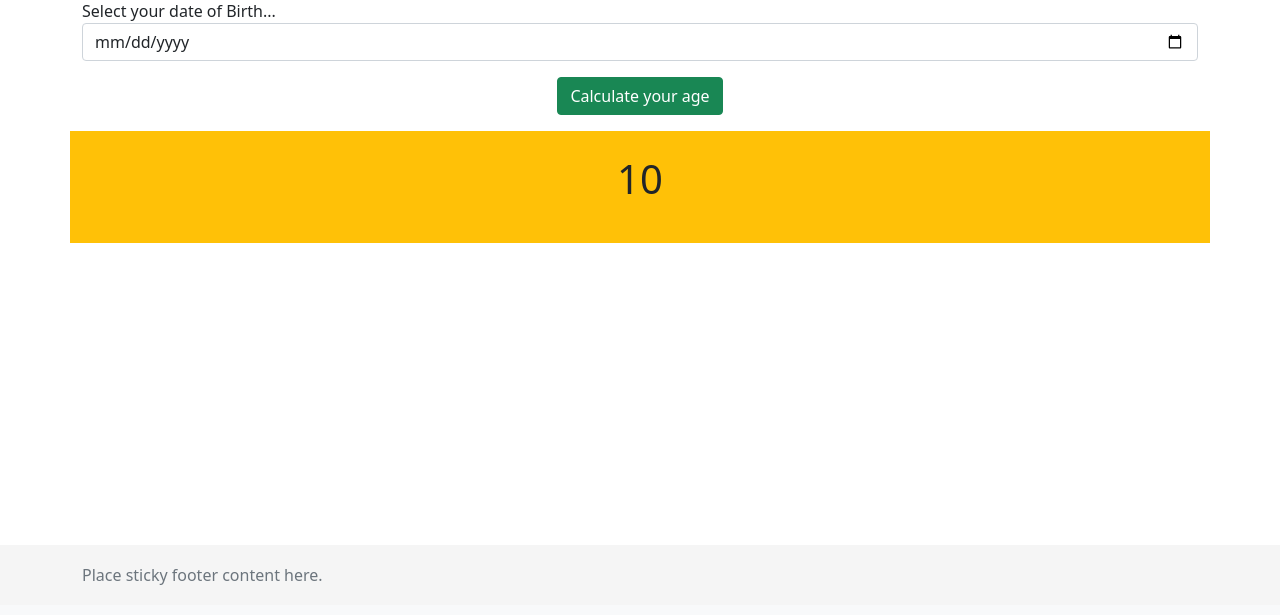
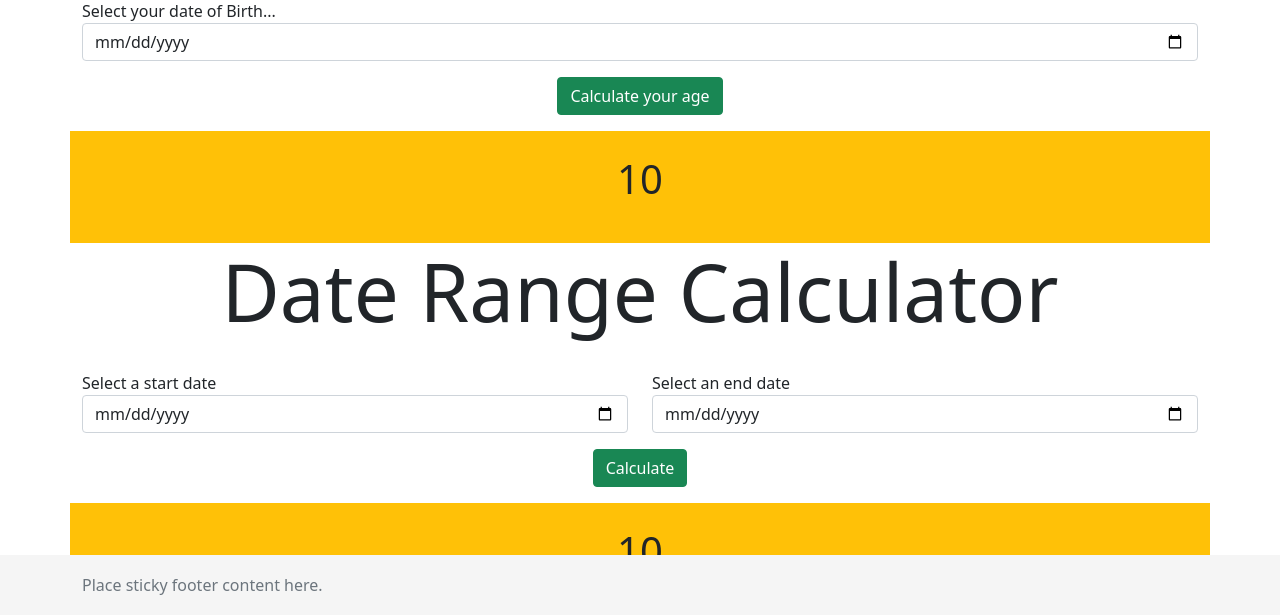
Before and after one commit to muhammadasad251/AgeCalculator, a Django app: template ageCalculator/templates/index.html in a window 1280 px wide. Shown: the part 195-810 px from the top of the page. Before the commit the page ends 780 px from the top, so only its background shows below. Run offline with Django 4.2, Linux system fonts and the light colour scheme; the template is opened without the code that fills it: most values are stand-ins (such as "Sample title", 1, 10 or a date in 2020); some libraries are stand-ins or nearby versions.

Commit message:
date range calculator template

```diff
--- a/ageCalculator/static/styles.css
+++ b/ageCalculator/static/styles.css
@@ -1,11 +1,3 @@
-* {
-  /* background-color: green; */
-}
-
-span {
-  color: red;
-}
-
 /* Sticky footer styles
 -------------------------------------------------- */
 html {
--- a/ageCalculator/templates/index.html
+++ b/ageCalculator/templates/index.html
@@ -60,7 +60,7 @@
     <!-- END nav header -->
 
 
-    <!-- START page content -->
+    <!-- START age calculator content -->
     <main class="container">
         <div class="row">
             <h1 class="display-1 text-center">Age Calculator</h1>
@@ -86,10 +86,51 @@
                 <p id="exact_age" class="display-6 text-center">{{age}}</p>
             </div>
             <!-- END result container -->
-
         </div>
     </main>
-    <!-- END page content -->
+    <!-- END age calculator content -->
+
+    <!-- START date range calculator content -->
+    <main class="container">
+        <div class="row">
+            <h1 class="display-1 text-center">Date Range Calculator</h1>
+
+            <!-- START input form -->
+            <form method="post" class="mt-4">
+                {% csrf_token %}
+                <div class="row">
+                    <div class="col-6">
+                        <label for="date-range-start-date">Select a start
+                            date</label>
+                        <input type="date" name="date"
+                            id="date-range-start-date" class="form-control">
+                        <i class="fas fa-calendar input-prefix" tabindex=0></i>
+                    </div>
+                    <div class="col-6">
+                        <label for="date-range-end-date">Select an end
+                            date</label>
+                        <input type="date" name="date" id="date-range-end-date"
+                            class="form-control">
+                        <i class="fas fa-calendar input-prefix" tabindex=0></i>
+                    </div>
+                </div>
+
+                <div class="text-center">
+                    <input id="calculate" type="submit"
+                        class="btn btn-success mt-3" name="submit"
+                        value="Calculate">
+                </div>
+            </form>
+            <!-- END input form -->
+
+            <!-- START result container -->
+            <div id="age_container" class="p-4 bg-warning text-dark">
+                <p id="exact_age" class="display-6 text-center">{{age}}</p>
+            </div>
+            <!-- END result container -->
+        </div>
+    </main>
+    <!-- END date range calculator content -->
 
     <!-- START footer -->
     <footer class="footer">
```
